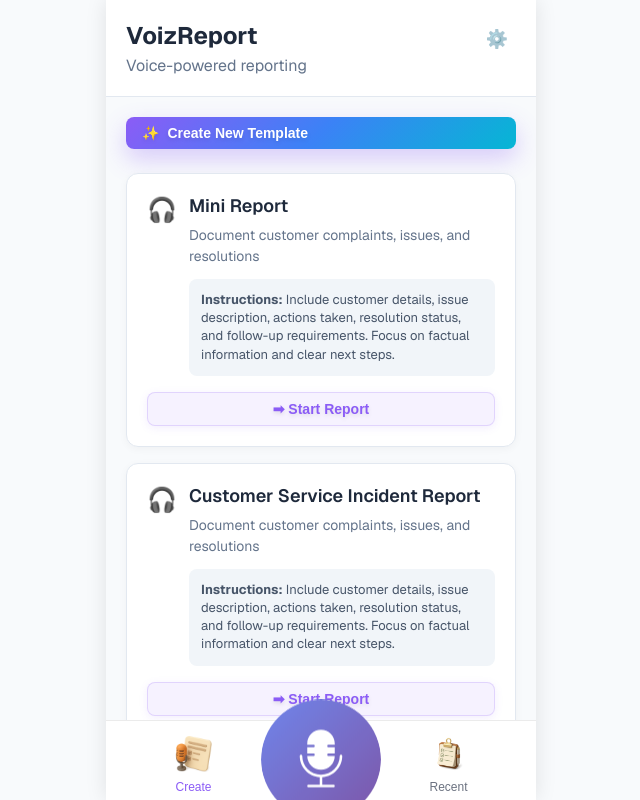
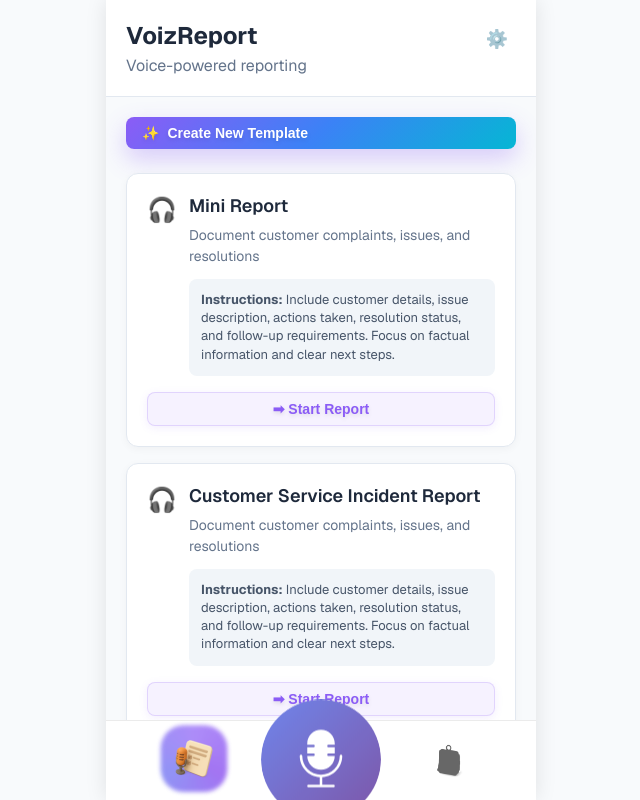
Before and after one commit to bertschler/voizreport, a Next.js app: page / in a window 1280 px wide. Shown: the whole page, without its empty margins (319-959 px from the left). Built offline with nearby package versions, Linux system fonts and the light colour scheme.

Commit message:
not sure

```diff
--- a/src/app/components/DefaultFooter.tsx
+++ b/src/app/components/DefaultFooter.tsx
@@ -25,7 +25,27 @@ export default function DefaultFooter({
   showTabs = true
 }: DefaultFooterProps) {
   return (
-    <div style={{ position: 'relative'}}>
+    <>
+      {/* CSS Animations */}
+      <style jsx>{`
+        @keyframes spin {
+          from { transform: rotate(0deg); }
+          to { transform: rotate(360deg); }
+        }
+
+        @keyframes pulse {
+          0%, 100% {
+            opacity: 1;
+            transform: translateX(-50%) scale(1);
+          }
+          50% {
+            opacity: 0.7;
+            transform: translateX(-50%) scale(1.2);
+          }
+        }
+      `}</style>
+
+      <div style={{ position: 'relative'}}>
       {/* Floating Smart Mic Button - positioned above footer */}
       <div style={{
         position: 'absolute',
@@ -83,30 +103,40 @@ export default function DefaultFooter({
                 display: 'flex',
                 alignItems: 'center',
                 justifyContent: 'center',
-                transform: activeTab === tab.id ? 'scale(1.15)' : 'scale(0.9)',
-                transition: 'all 0.3s cubic-bezier(0.4, 0, 0.2, 1)',
-                position: 'relative'
+                borderRadius: '16px',
+                transform: activeTab === tab.id ? 'scale(1.15) translateY(-2px)' : 'scale(0.9)',
+                transition: 'all 0.4s cubic-bezier(0.34, 1.56, 0.64, 1)',
+                position: 'relative',
+                border: activeTab === tab.id ? '1px solid rgba(255, 255, 255, 0.3)' : 'none'
               }}>
+                {/* Animated glow ring for active tab */}
+                {activeTab === tab.id && (
+                  <div style={{
+                    position: 'absolute',
+                    inset: '-4px',
+                    borderRadius: '20px',
+                    background: 'conic-gradient(from 0deg, #8B5CF6, #7C3AED, #6366F1, #8B5CF6)',
+                    //animation: 'spin 3s linear infinite',
+                    opacity: 0.7,
+                    zIndex: -1,
+                    filter: 'blur(2px)'
+                  }} />
+                )}
+
                 <img
                   src={tab.id === 'templates' ? '/create.png' : '/list.png'}
                   alt={tab.label}
                   style={{
                     width: '40px',
                     height: '40px',
-                    transition: 'all 0.3s ease'
+                    filter: activeTab === tab.id
+                      ? ''
+                      : 'brightness(0) invert(0.4)',
+                    transition: 'all 0.4s ease',
+                    transform: activeTab === tab.id ? 'rotate(5deg)' : 'rotate(0deg)'
                   }}
                 />
               </div>
-
-              {/* Tab Label */}
-              <span style={{
-                fontSize: '12px',
-                fontWeight: '500',
-                color: activeTab === tab.id ? '#8B5CF6' : '#6B7280',
-                transition: 'all 0.2s ease'
-              }}>
-                {tab.label}
-              </span>
             </button>
           ))}
         </div>
@@ -125,5 +155,6 @@ export default function DefaultFooter({
         }} />
       )}
     </div>
+    </>
   );
 }
```
